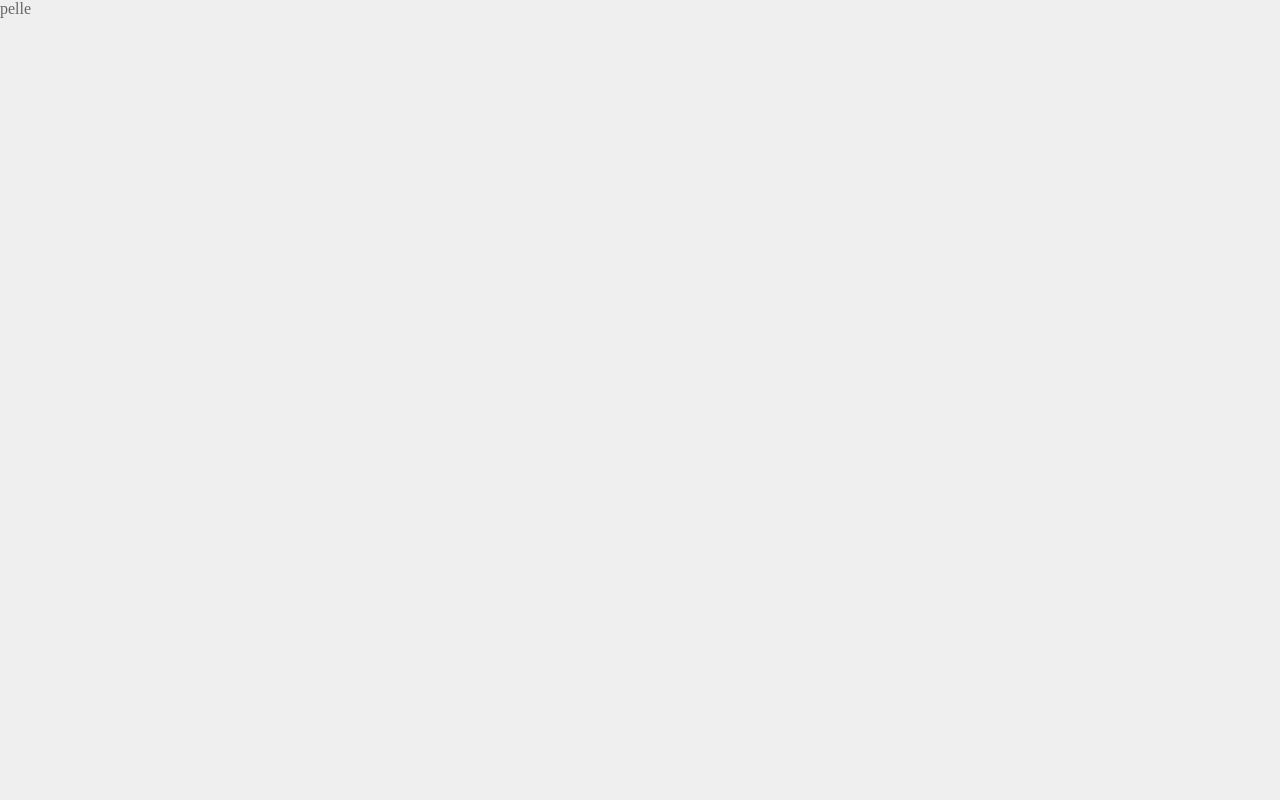
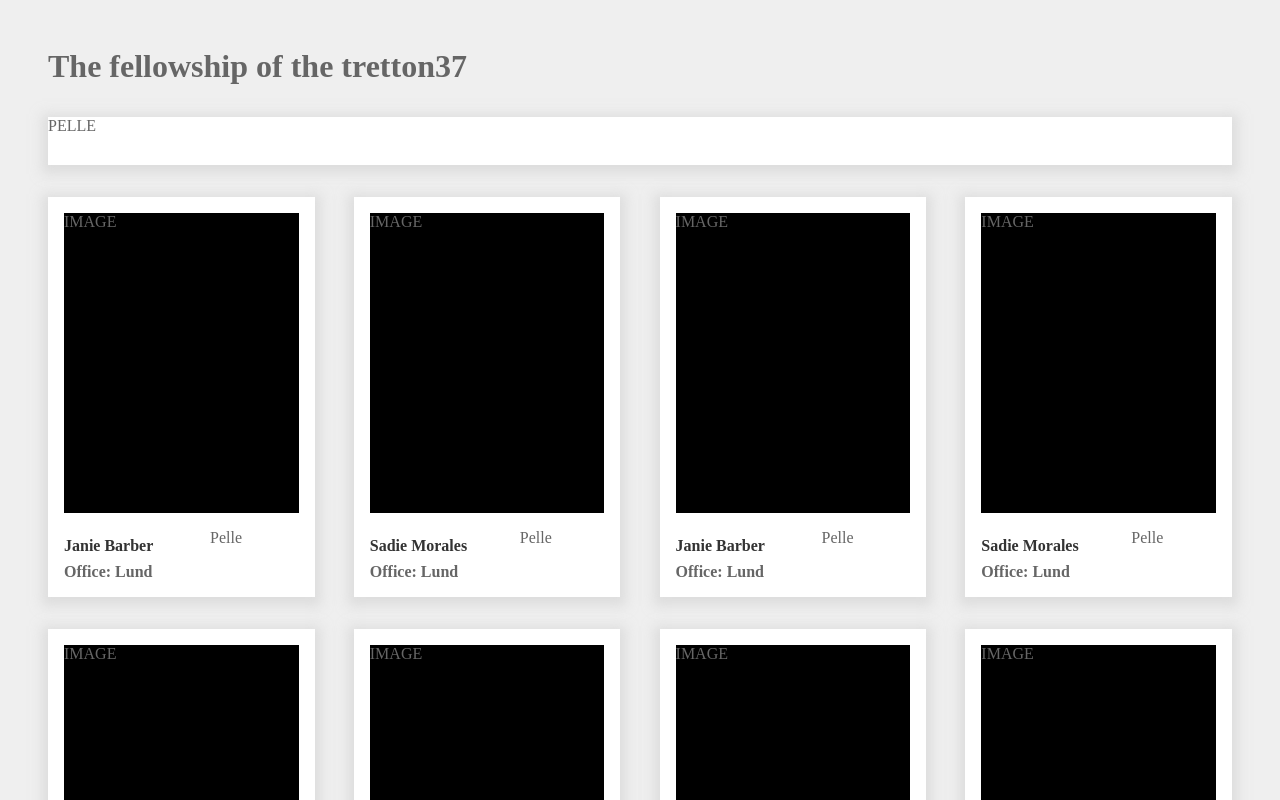
Before and after one commit to asger991/tretton37, a Next.js app: page / in a window 1280 px wide. Shown: the top 800 px of the page. Built offline with nearby package versions, Linux system fonts and the light colour scheme.

Commit message:
test index page with dummy data

```diff
--- a/pages/index.js
+++ b/pages/index.js
@@ -1,3 +1,77 @@
-export default function Home() {
-  return <div>pelle</div>;
-}
+/* eslint-disable import/no-unresolved */
+import styled from "styled-components";
+import StyledContainer from "components/Container";
+import StyledCard from "components/Card";
+import Layout from "components/Layout/";
+
+const Home = ({}) => {
+  return (
+    <Layout>
+      <StyledHeader>The fellowship of the tretton37</StyledHeader>
+      <StyledDiv>PELLE</StyledDiv>
+      <StyledContainer>
+        {testData.map((card) => (
+          <StyledCard key={testData.id} data={card} />
+        ))}
+      </StyledContainer>
+    </Layout>
+  );
+};
+
+const StyledHeader = styled.h2`
+  font-size: 2rem;
+`;
+
+const StyledDiv = styled.div`
+  height: 3rem;
+  width: 100%;
+  margin: 2rem 0;
+  background-color: #fff;
+  -webkit-box-shadow: 0px 3px 11px 6px rgba(209, 209, 209, 0.59);
+  box-shadow: 0px 3px 11px 6px rgba(209, 209, 209, 0.59);
+`;
+
+export default Home;
+
+const testData = [
+  {
+    id: 1,
+    name: "Janie Barber",
+    office: "Lund",
+  },
+  {
+    id: 2,
+    name: "Sadie Morales",
+    office: "Lund",
+  },
+  {
+    id: 3,
+    name: "Janie Barber",
+    office: "Lund",
+  },
+  {
+    id: 4,
+    name: "Sadie Morales",
+    office: "Lund",
+  },
+  {
+    id: 5,
+    name: "Janie Barber",
+    office: "Lund",
+  },
+  {
+    id: 6,
+    name: "Sadie Morales",
+    office: "Lund",
+  },
+  {
+    id: 7,
+    name: "Janie Barber",
+    office: "Lund",
+  },
+  {
+    id: 8,
+    name: "Sadie Morales",
+    office: "Lund",
+  },
+];
```
